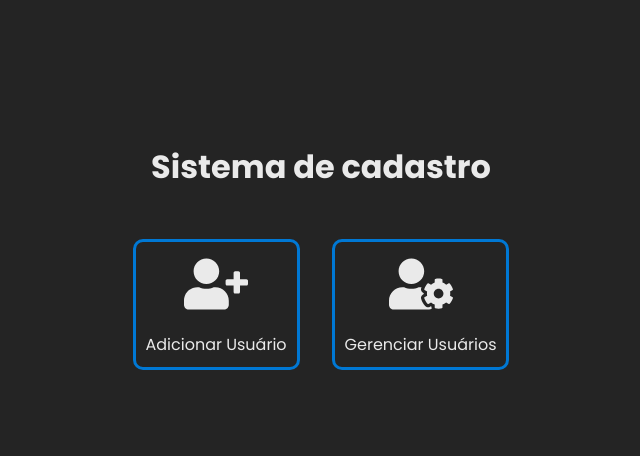
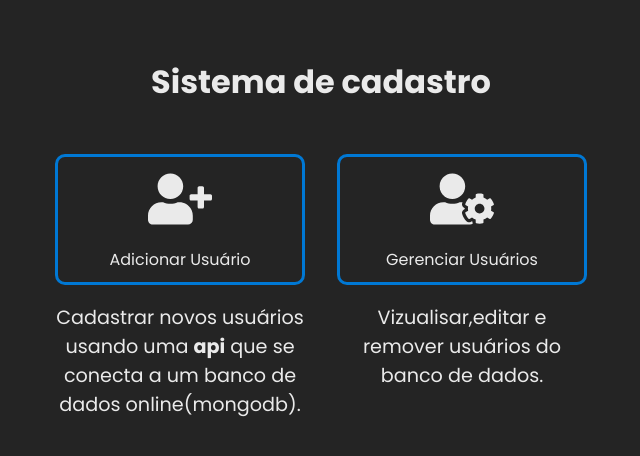
Before and after one commit to Darlan0307/Register_Users_frontend, a React (Vite) app: page / in a window 1280 px wide. Shown: the top 456 px of the page, without its empty margins (319-959 px from the left). Built offline with nearby package versions, Linux system fonts and the light colour scheme.

Commit message:
:lipstick: descrição na pagina home

```diff
--- a/src/components/pages/Home/index.tsx
+++ b/src/components/pages/Home/index.tsx
@@ -8,18 +8,26 @@ export default function Home(){
 
   return(
     <div className="home_page">
+      <div className='card'>
       <div className='option'
       onClick={()=>navigate("/userform")}
       >
         <FaUserPlus/>
         <span>Adicionar Usuário</span>
       </div>
+      <p>Cadastrar novos usuários usando uma <strong>api</strong> que se conecta a um banco de dados online(mongodb).</p>
+      </div>
+
+      <div className='card'>
       <div className='option'
       onClick={()=>navigate("/gerenciamento")}
       >
         <FaUserCog/>
         <span>Gerenciar Usuários</span>
       </div>
+      <p>Vizualisar,editar e remover usuários do banco de dados.</p>
+      </div>
+
     </div>
   )
 }
--- a/src/components/pages/Home/styles.scss
+++ b/src/components/pages/Home/styles.scss
@@ -4,6 +4,19 @@
   align-items: center;
   justify-content: center;
   gap: 2em;
+
+  .card{
+    max-width: 250px;
+    height: 300px;
+
+    p{
+      margin-top: 1em;
+      color: #eaeaea;
+      font-size: 1.2em;
+      line-height: 1.5em;
+      text-align: center;
+    }
+  }
 
   .option{
     display: flex;
```
